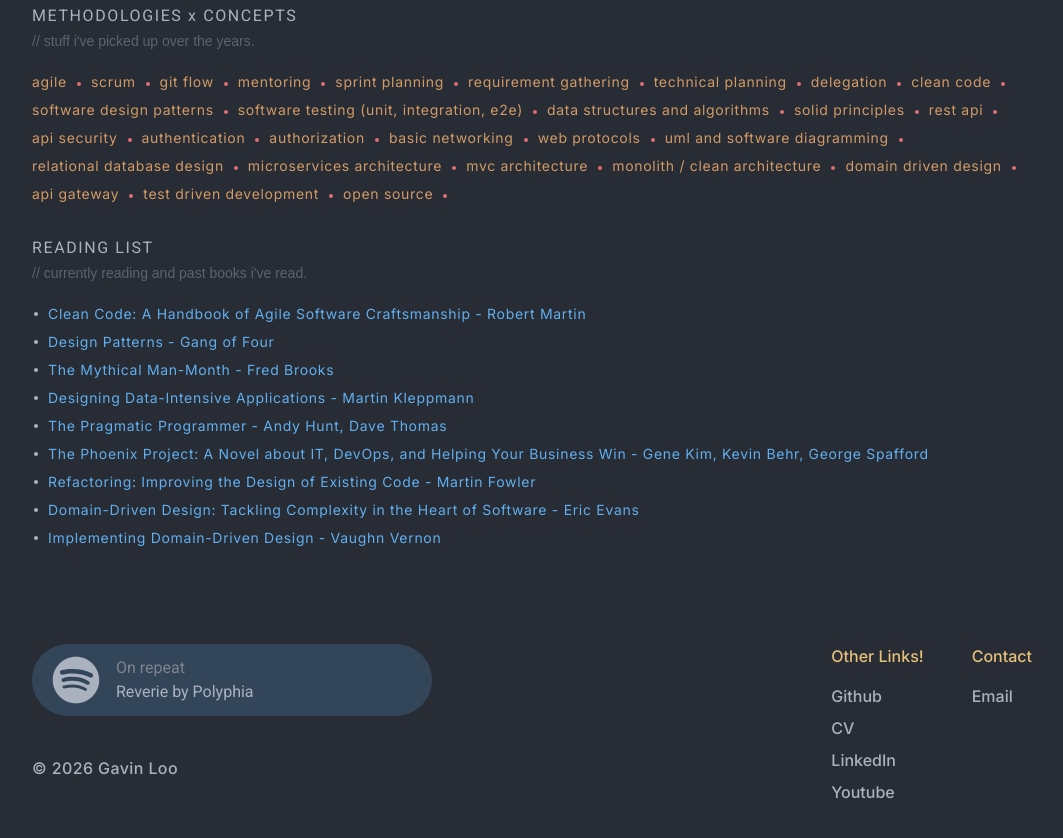
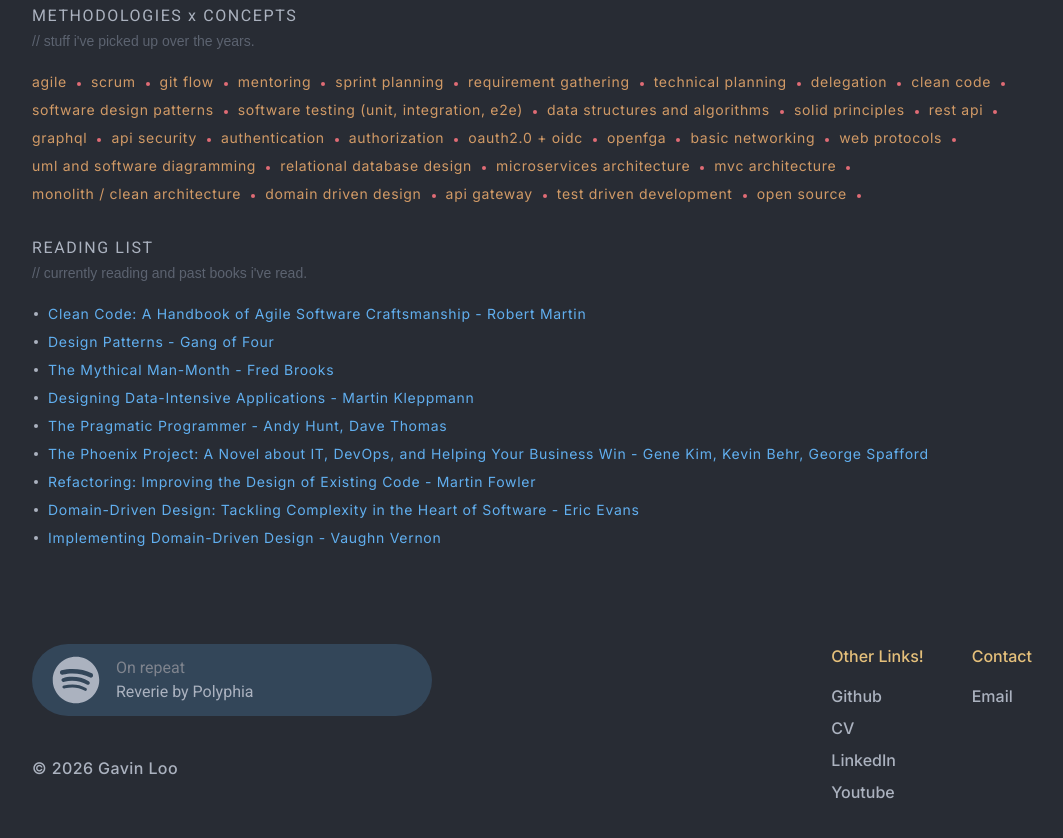
Before and after one commit to rawsashimi1604/gavinloo.com, a React (Vite) app: page / in a window 1280 px wide. Shown: the part 1500-2338 px from the top of the page, without its empty margins (108-1171 px from the left). Built offline with nearby package versions, Linux system fonts and the light colour scheme.

Commit message:
updated skills

```diff
--- a/src/modules/home/Skills.tsx
+++ b/src/modules/home/Skills.tsx
@@ -245,9 +245,12 @@ function Skills() {
         <MethodText text="data structures and algorithms" />
         <MethodText text="solid principles" />
         <MethodText text="rest api" />
+        <MethodText text="graphql" />
         <MethodText text="api security" />
         <MethodText text="authentication" />
         <MethodText text="authorization" />
+        <MethodText text="oauth2.0 + oidc" />
+        <MethodText text="openfga" />
         <MethodText text="basic networking" />
         <MethodText text="web protocols" />
         <MethodText text="uml and software diagramming" />
```
